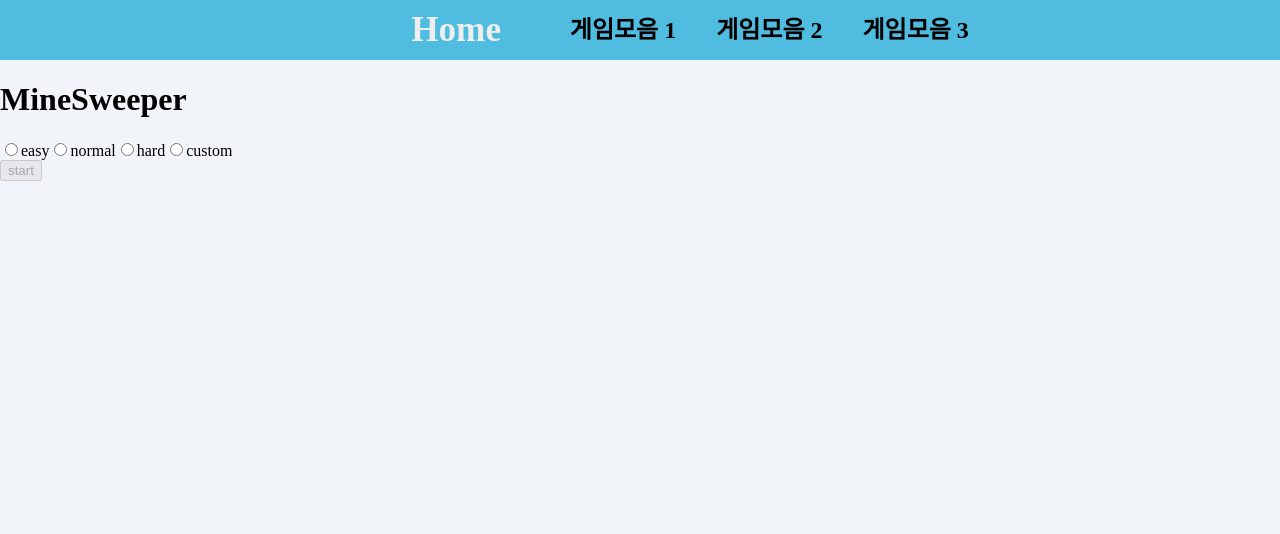
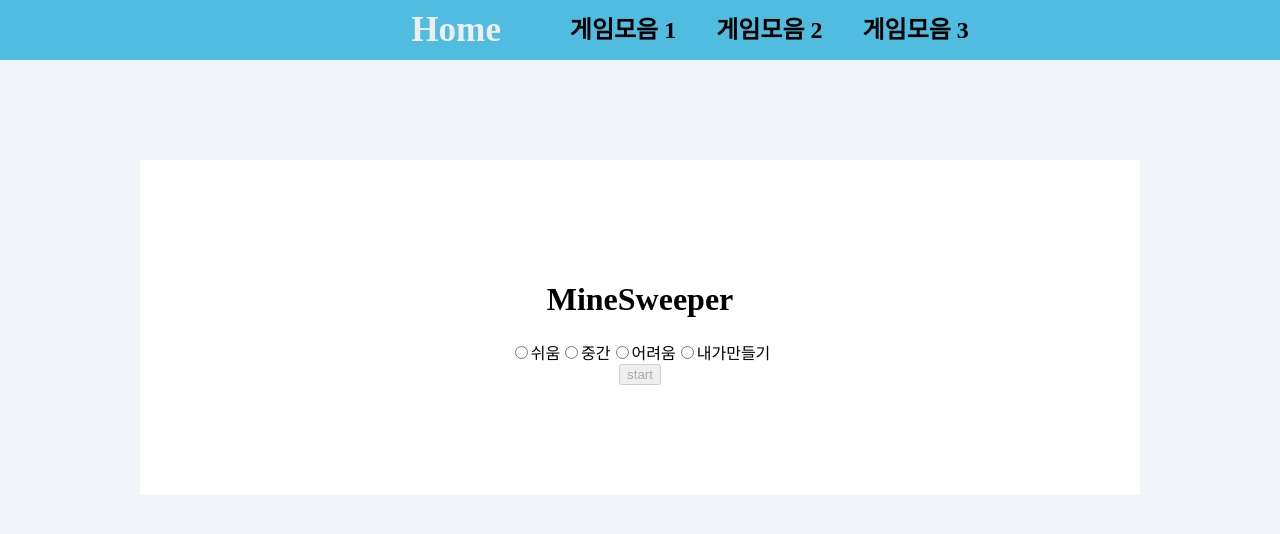
Before and after one commit to WonYoungYun/gameBox, a Vue app in the folder gamebox/: page /minesweeper in a window 1280 px wide. Shown: the top 534 px of the page. Built offline with nearby package versions, Linux system fonts and the light colour scheme.

Commit message:
css start

```diff
--- a/gamebox/src/App.vue
+++ b/gamebox/src/App.vue
@@ -1,7 +1,7 @@
 <template>
   <div id="app">
     <nav-bar></nav-bar>
-    <router-view class="main-content"></router-view>
+    <router-view id="main-content"></router-view>
   </div>
 </template>
 
@@ -42,4 +42,12 @@ h2 {
   margin: 0;
   padding: 0;
 }
+
+#main-content {
+  margin: 100px auto;
+  padding: 100px 0;
+  width: 1000px;
+  background-color: #fff;
+  text-align: center;
+}
 </style>
--- a/gamebox/src/components/Home.vue
+++ b/gamebox/src/components/Home.vue
@@ -1,5 +1,5 @@
 <template>
-  <div id="home">
+  <section>
     <h1 class="home-title">여러가지 게임들을 즐기세요!</h1>
 
     <div class="home-description"></div>
@@ -84,7 +84,7 @@
         </li>
       </ul>
     </div>
-  </div>
+  </section>
 </template>
 
 <script>
@@ -96,14 +96,6 @@ export default {
 </script>
 
 <style scoped>
-#home {
-  margin: 100px auto;
-  padding: 100px 0;
-  width: 1000px;
-  background-color: #fff;
-  text-align: center;
-}
-
 .content {
   width: 100%;
 }
--- a/gamebox/src/components/MineSweeper.vue
+++ b/gamebox/src/components/MineSweeper.vue
@@ -4,39 +4,42 @@
     <div>
       <div>
         <input type="radio" id="easy" value="easy" v-model="levelCheck">
-        <label for="easy">easy</label>
+        <label for="easy">쉬움</label>
         <input type="radio" id="normal" value="normal" v-model="levelCheck">
-        <label for="normal">normal</label>
+        <label for="normal">중간</label>
         <input type="radio" id="hard" value="hard" v-model="levelCheck">
-        <label for="hard">hard</label>
+        <label for="hard">어려움</label>
         <input type="radio" id="custom" value="custom" v-model="levelCheck">
-        <label for="custom">custom</label>
+        <label for="custom">내가만들기</label>
       </div>
       <div v-if="!isSelectCustom">
+        <label for="custom_height">세로크기&nbsp;</label>
         <input
-          type="text"
+          type="number"
           id="custom_height"
           value="custom_height"
           v-model="level.custom.height"
           maxlength="2"
+          autocomplete="off"
         >
-        <label for="custom_height">height</label>
+        <label for="custom_width">가로크기&nbsp;</label>
         <input
-          type="text"
+          type="number"
           id="custom_width"
           value="custom_width"
           v-model="level.custom.width"
           maxlength="2"
+          autocomplete="off"
         >
-        <label for="custom_width">width</label>
+        <label for="custom_mines">지뢰의 수&nbsp;</label>
         <input
-          type="text"
+          type="number"
           id="custom_mines"
           value="custom_mines"
           v-model="level.custom.mines"
           maxlength="2"
+          autocomplete="off"
         >
-        <label for="custom_mines">mines</label>
       </div>
       <button @click="startGame" :disabled="invalidButton" v-if="!isStart">start</button>
       <button @click="reset" :disabled="invalidButton" v-else>reset</button>
@@ -124,6 +127,14 @@ export default {
         const custom = this.level.custom;
         custom.width = parseInt(custom.width);
         custom.height = parseInt(custom.height);
+        if (custom.width > 30) {
+          this.isStart = false;
+          return alert("가로의 크기를 줄여주세요!");
+        }
+        if (custom.height > 16) {
+          this.isStart = false;
+          return alert("세로의 크기를 줄여주세요!");
+        }
         custom.mines = parseInt(custom.mines);
       }
       return this.setBoard(board, check);
--- /dev/null
+++ b/gamebox/src/components/Word.js
@@ -0,0 +1,3 @@
+const WordData = [];
+
+export { WordData };
```
